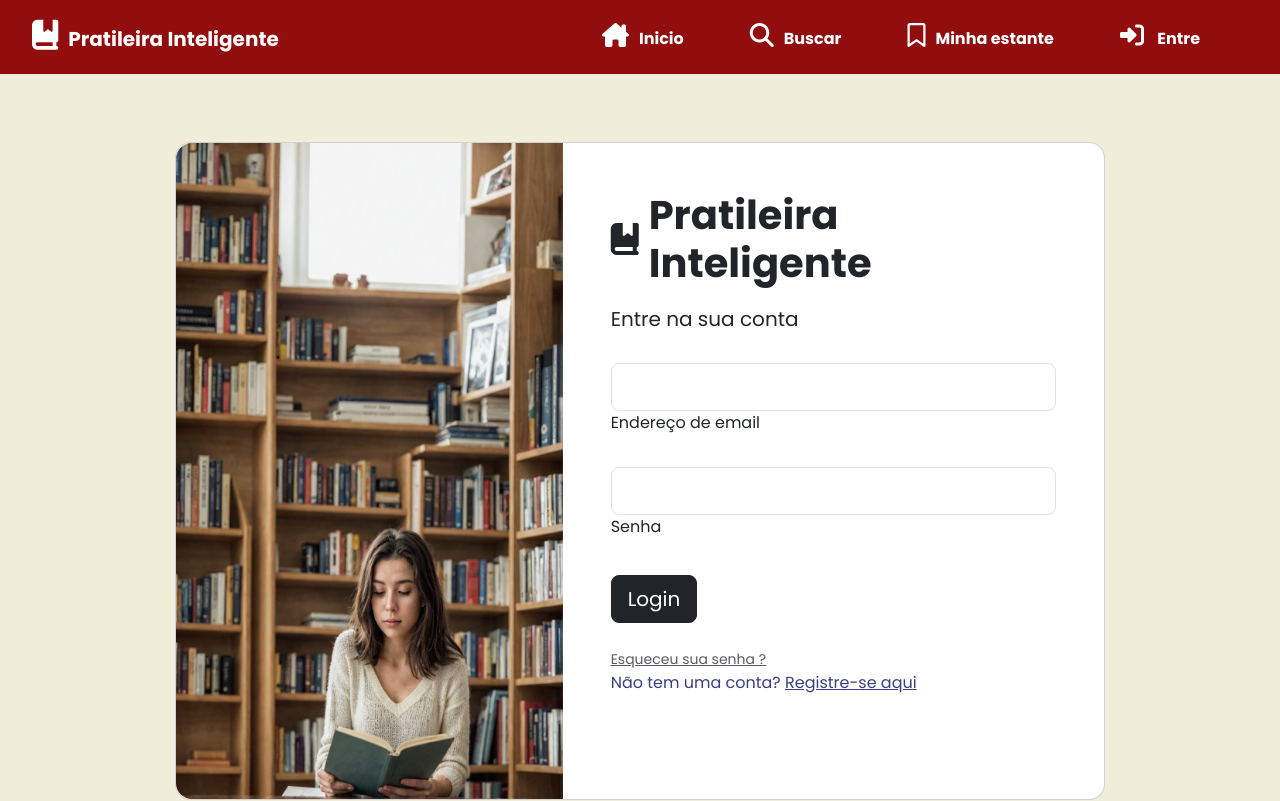
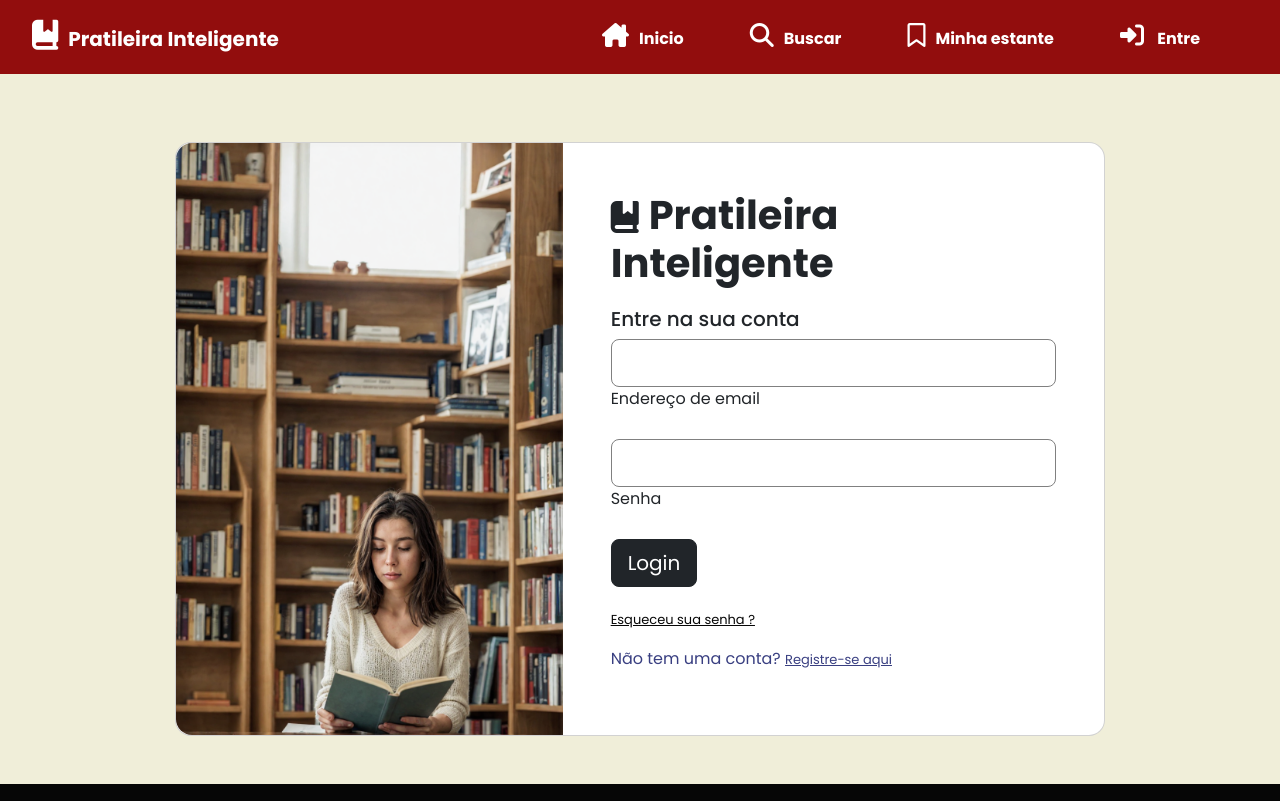
Before and after one commit to carlla15/estante_virtual, a Vue app in the folder Estante_Virtual/: page /authentication in a window 1280 px wide. Shown: the top 801 px of the page. Built offline with nearby package versions, Linux system fonts and the light colour scheme.

Commit message:
Ajuste do Boostrap e CSS do componete Login

```diff
--- a/Estante_Virtual/src/components/auth/AuthLogin.vue
+++ b/Estante_Virtual/src/components/auth/AuthLogin.vue
@@ -1,37 +1,61 @@
 <template>
   <form>
-    <div class="d-flex align-items-center mb-3 pb-1">
+    <div>
       <i class="fa-solid fa-book-bookmark"></i>
-      <span class="h1 fw-bold mb-0">Pratileira Inteligente</span>
+      <span class="h1 fw-bold">Pratileira Inteligente</span>
     </div>
 
-    <h5 class="fw-normal mb-3 pb-3">Entre na sua conta</h5>
-    <div class="form-outline mb-4">
+    <h5>Entre na sua conta</h5>
+    <div>
       <input type="email" id="loginEmail" class="form-control form-control-lg" />
       <label class="form-label" for="loginEmail">Endereço de email</label>
     </div>
 
-    <div class="form-outline mb-4">
+    <div>
       <input type="password" id="loginPassword" class="form-control form-control-lg" />
       <label class="form-label" for="loginPassword">Senha</label>
     </div>
 
-    <div class="pt-1 mb-4">
+    <div>
       <button class="btn btn-dark btn-lg btn-block" type="button">Login</button>
     </div>
 
-    <a class="small text-muted" href="#!">Esqueceu sua senha ?</a>
-    <p class="mb-5 pb-lg-2" style="color: #393f81;">Não tem uma conta?
-      <a href="#!" style="color: #393f81;" @click="$emit('switchToRegister')">Registre-se aqui</a>
+    <a href="#!">Esqueceu sua senha ?</a>
+    <p>Não tem uma conta?
+      <a href="#" @click="$emit('switchToRegister')">Registre-se aqui</a>
     </p>
   </form>
 </template>
 
 <style scoped>
 form {
+
+  div {
+    margin-bottom: 16px;
+    padding-bottom: 4px;
+
+    & input {
+      border-color: gray;
+    }
+  }
+
   & i {
     font-size: 2em;
     margin-right: 10px
   }
+
+  & a {
+    font-size: small;
+    color: var(--color_black);
+  }
+
+  & p {
+    margin-top: 16px;
+    color: #393f81;
+
+    & a {
+      color: #393f81
+    }
+  }
 }
 </style>
```
